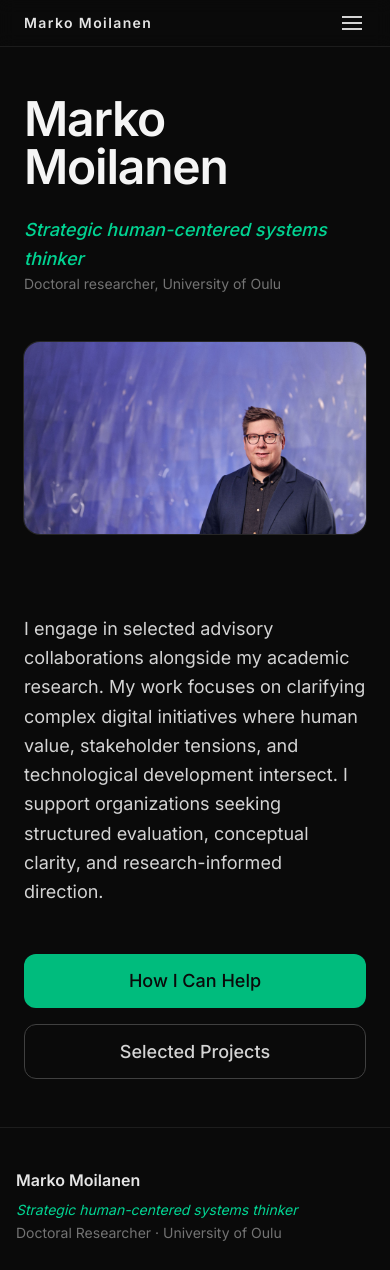
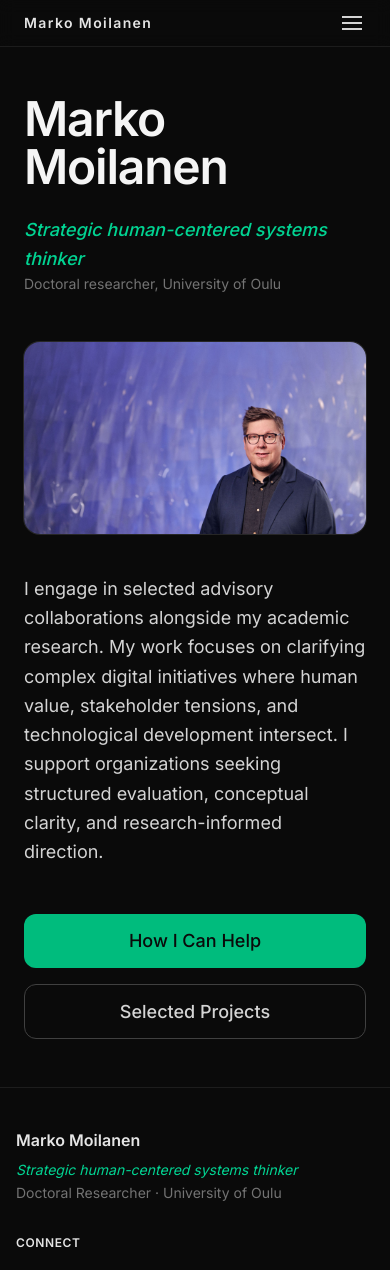
Before and after one commit to moilanenmime/xcentered, a Next.js app: page / in a window 390 px wide. Shown: the top 1270 px of the page. Built offline with nearby package versions, Linux system fonts and the light colour scheme.

Commit message:
refactor: adjust margin for improved layout in text section

```diff
--- a/app/page.tsx
+++ b/app/page.tsx
@@ -53,7 +53,7 @@ export default function Home() {
         </div>
 
         {/* ROW 2 — Text + Buttons centered */}
-        <div className="mt-20 max-w-3xl mx-auto text-lg text-neutral-300 leading-relaxed text-left">
+        <div className="mt-10 sm:mt-20 max-w-3xl mx-auto text-lg text-neutral-300 leading-relaxed text-left">
           <p>
             I engage in selected advisory collaborations alongside my academic
             research. My work focuses on clarifying complex digital initiatives
```
